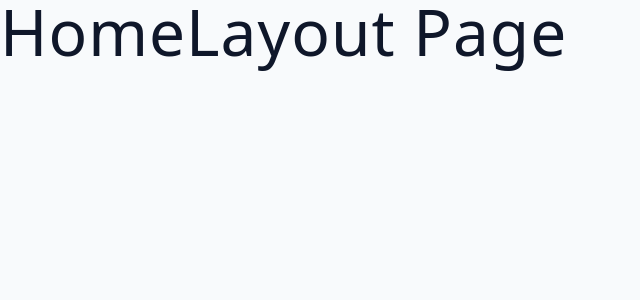
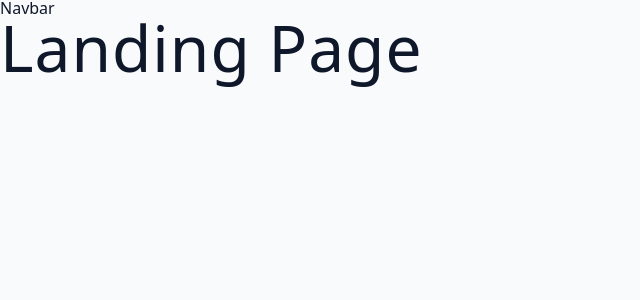
Before and after one commit to Sagnik004/jobify, a React (Vite) app in the folder client/: page / in a window 1280 px wide. Shown: the top 300 px of the page, without its empty margins (0-640 px from the left). Built offline with nearby package versions, Linux system fonts and the light colour scheme.

Commit message:
nested pages first setup added

```diff
--- a/client/src/App.jsx
+++ b/client/src/App.jsx
@@ -1,23 +1,29 @@
 import { RouterProvider, createBrowserRouter } from 'react-router-dom';
 
-import { HomeLayout, Register, Login, DashboardLayout } from './pages';
+import { HomeLayout, Register, Login, DashboardLayout, Landing } from './pages';
 
 const router = createBrowserRouter([
   {
     path: '/',
     element: <HomeLayout />,
+    children: [
+      {
+        index: true,
+        element: <Landing />
       },
       {
-    path: '/register',
+        path: 'register',
         element: <Register />,
       },
       {
-    path: '/login',
+        path: 'login',
         element: <Login />,
       },
       {
-    path: '/dashboard',
+        path: 'dashboard',
         element: <DashboardLayout />,
+      },
+    ]
   },
 ]);
 
--- a/client/src/pages/HomeLayout.jsx
+++ b/client/src/pages/HomeLayout.jsx
@@ -1,6 +1,11 @@
+import { Outlet } from "react-router-dom";
+
 const HomeLayout = () => {
   return (
-    <h1>HomeLayout Page</h1>
+    <div>
+      <nav>Navbar</nav>
+      <Outlet />
+    </div>
   );
 }
 
```
Lines whose indentation alone changed are shown as unchanged.
